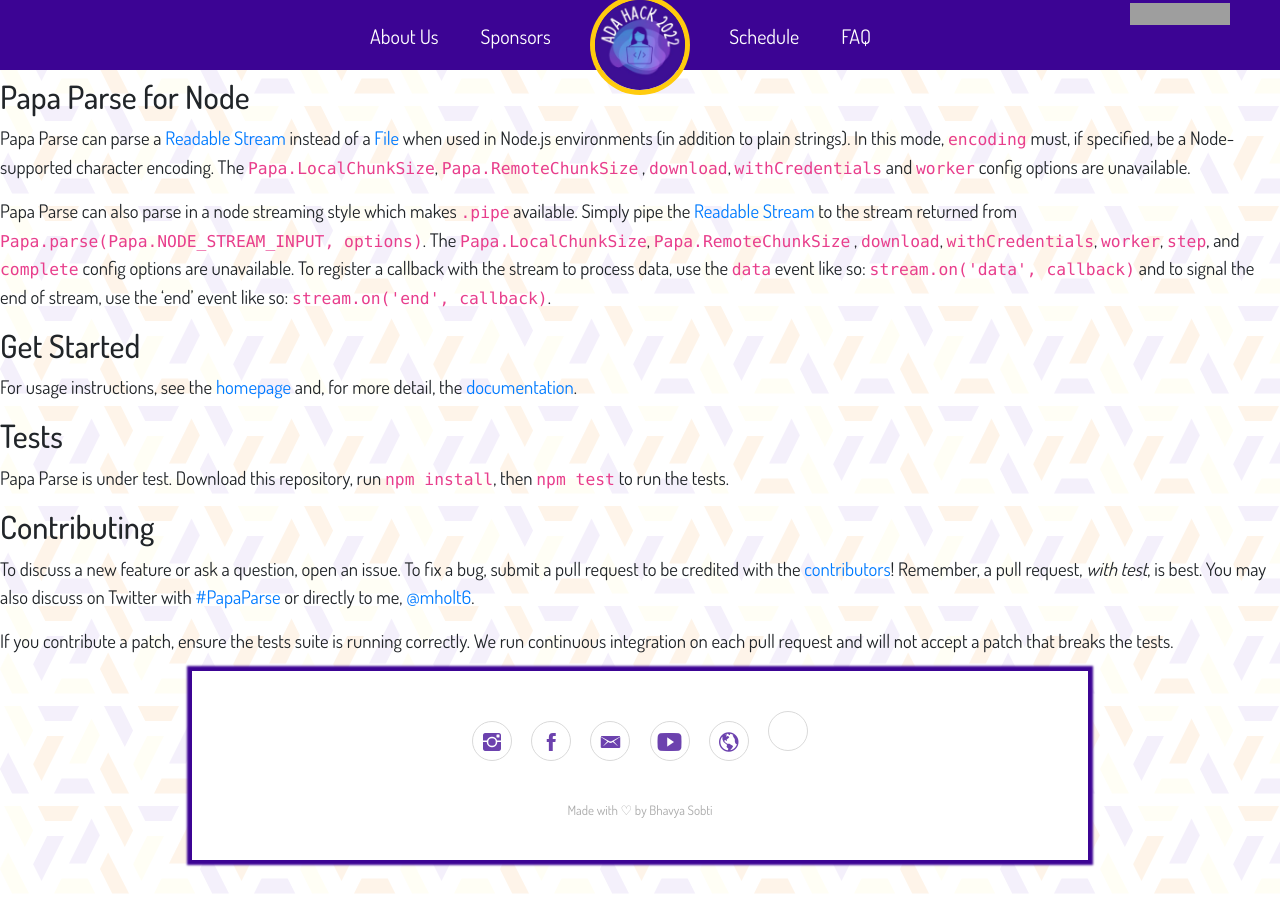
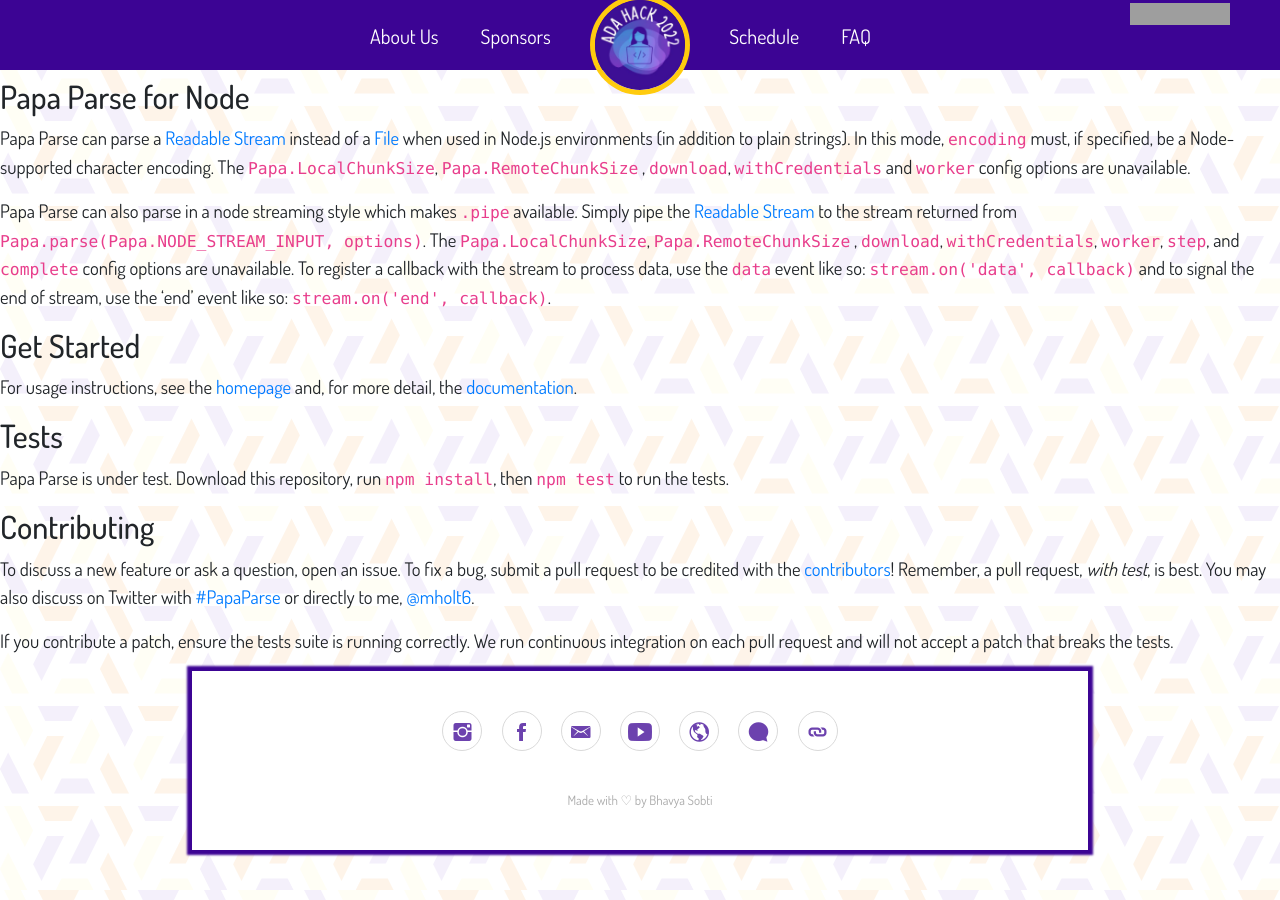
Before and after one commit to edinburgh-hoppers/adahack24, a Jekyll site: the page built from PapaParse-5.0.2/README.md, in a window 1280 px wide and 900 px high, scrolled down 1794 px. Built offline with Jekyll 4.4.1, drawn with Linux system fonts in a browser that asks for light colours; nearby versions of some CDN libraries; our own code applies the rules of GitHub Pages for plain Markdown files; library files that are not in the unit come from our copies; grey boxes are pictures that could not be loaded.

Commit message:
Added icons for DevPost

```diff
--- a/_includes/footer.html
+++ b/_includes/footer.html
@@ -16,7 +16,8 @@
                 <a href="mailto:edinburghhoppers@gmail.com "><i class="icon ion-email"></i></a>
                 <a href="https://www.youtube.com/channel/UC8kHxhiU2BHaKPQThGRtFfQ"><i class="icon ion-social-youtube"></i></a>
                 <a href="https://edinburghhoppers.com"><i class="icon ion-android-globe"></i></a>
-                <a href="https://discord.gg/SBCevTEkzx"><i class="icon ion-social-discord"></i></a>
+                <a href="https://discord.gg/SBCevTEkzx"><i class="icon ion-chatbubble"></i></a>
+                <a href="https://ada-hack-2022.devpost.com/?preview_token=266U3CeonHYMkUiCRwrTQmb3H2e7ui7pdGfHQcXWmGE="><i class="icon ion-link"></i></a>
             </div>
             <p class="copyright">Made with &#9825 by Bhavya Sobti</p>
         </footer>
```
